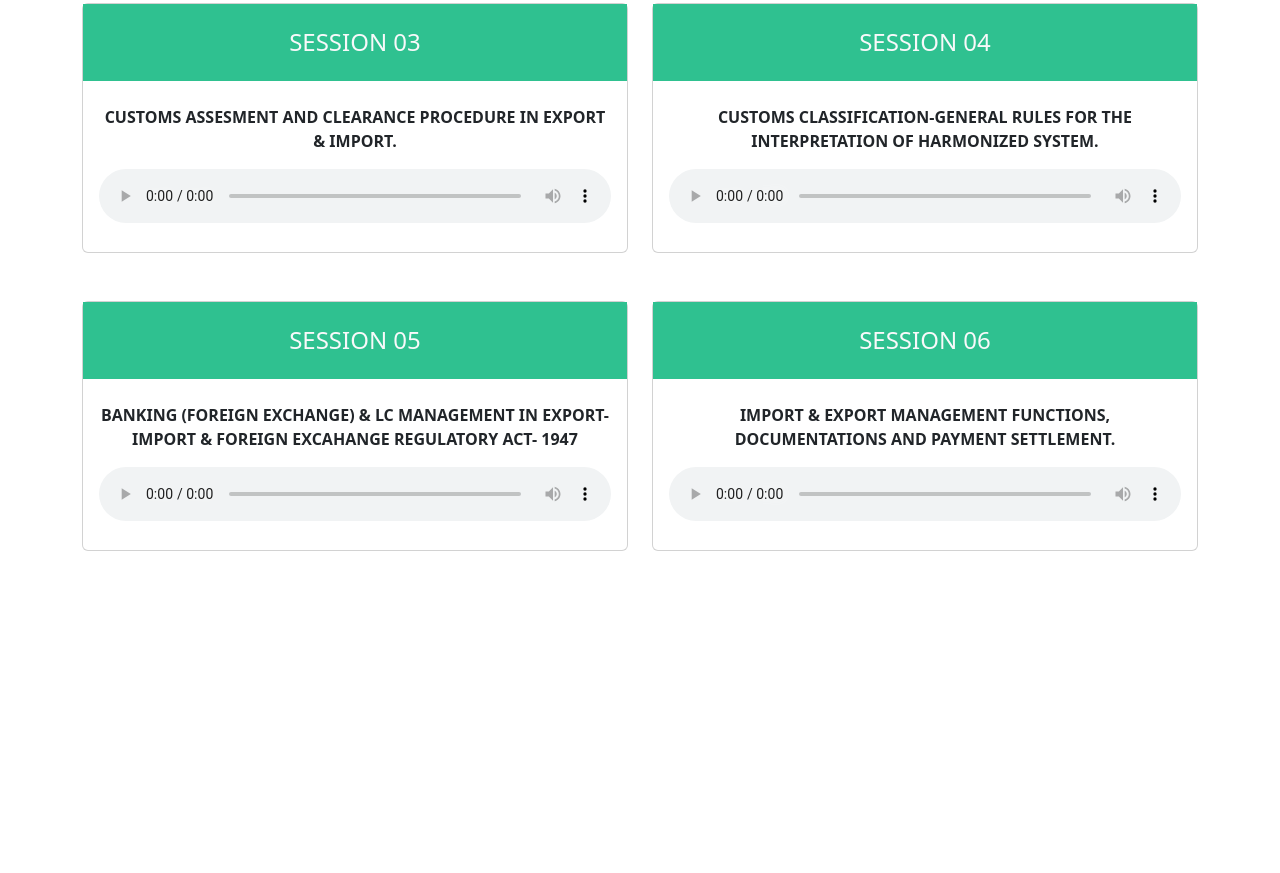
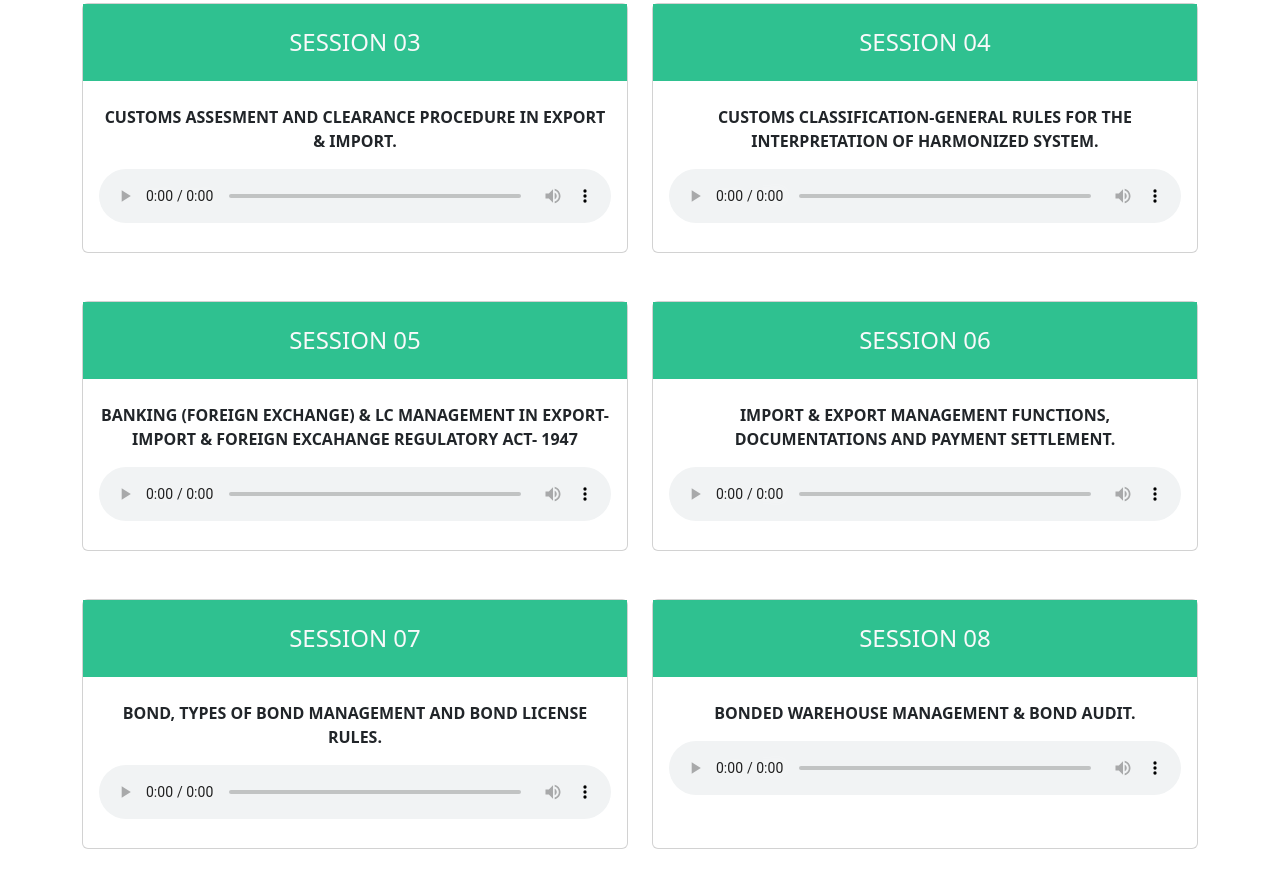
Before and after one commit to psytechbd/Synergy-303, a plain HTML site: page index.html in a window 1280 px wide. Shown: the part 862-1735 px from the top of the page. Before the commit the page ends 1437 px from the top, so only its background shows below. Drawn offline with nearby package versions, Linux system fonts and the light colour scheme.

Commit message:
Added class seven and eight

```diff
--- a/index.html
+++ b/index.html
@@ -99,6 +99,32 @@
                     </div>
                 </div>
             </div>
+            <div class="col-md-6 my-4">
+                <div class="card">
+                    <h4 class="text-center py-4 text-light">SESSION 07</h4>
+                    <div class="card-body">
+                        <p class="fw-bold">BOND, TYPES OF BOND MANAGEMENT AND BOND LICENSE RULES.</p>
+                        <audio controls controlsList="nodownload">
+                            <source src="audio/EICB-07.mp3" type="audio/mpeg">
+                            Your browser does not support the audio element. use google chrome or contact +8801913773333
+                        </audio>
+                        <!-- <p>Uploading Soon</p> -->
+                    </div>
+                </div>
+            </div>
+            <div class="col-md-6 my-4">
+                <div class="card">
+                    <h4 class="text-center py-4 text-light">SESSION 08</h4>
+                    <div class="card-body">
+                        <p class="fw-bold">BONDED WAREHOUSE MANAGEMENT & BOND AUDIT.</p>
+                        <audio controls controlsList="nodownload">
+                            <source src="audio/EICB-08.mp3" type="audio/mpeg">
+                            Your browser does not support the audio element. use google chrome or contact +8801913773333
+                        </audio>
+                        <!-- <p>Uploading Soon</p> -->
+                    </div>
+                </div>
+            </div>
 
 
 
```
Also changed, not shown: 2 other files.
